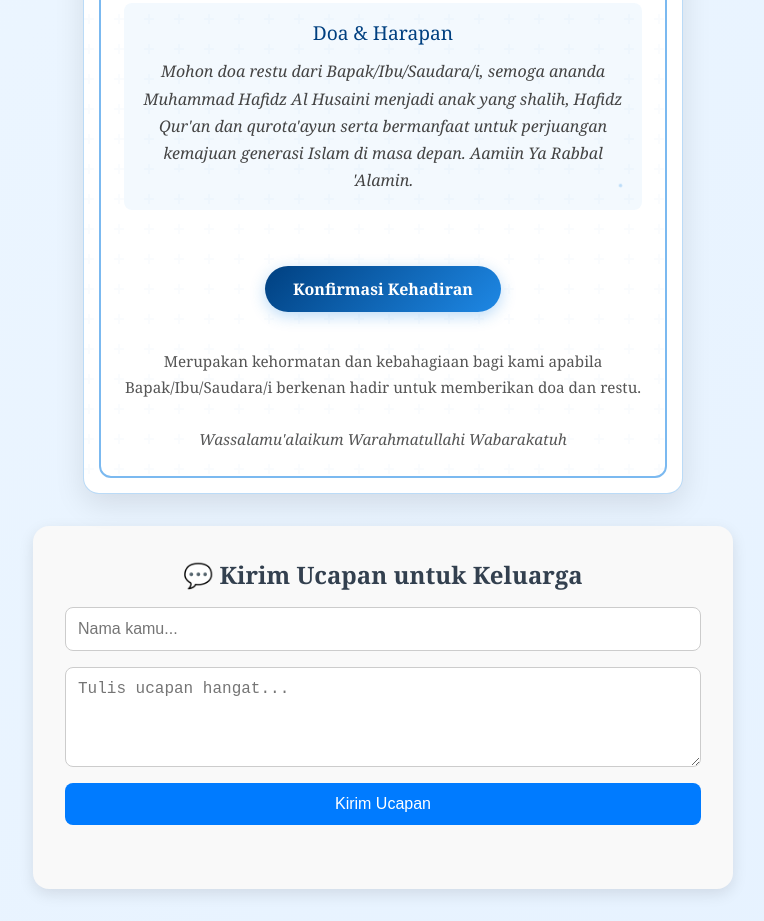
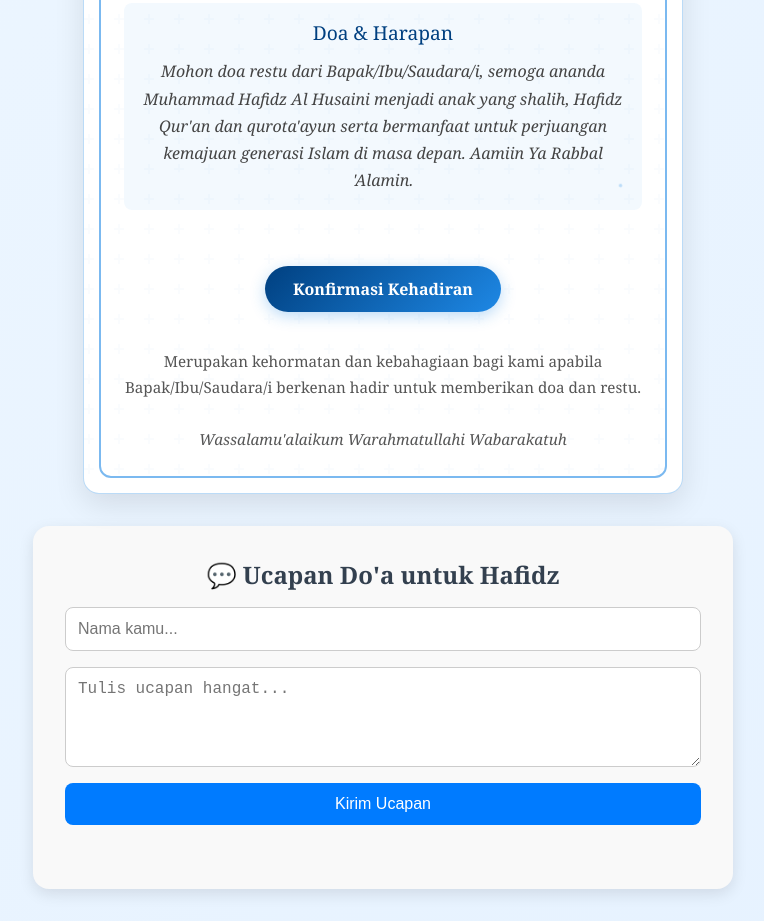
Before and after one commit to Rikipratama/undangan-aqiqah, a plain HTML site: page index.html in a window 1280 px wide. Shown: the part 1579-2500 px from the top of the page, without its empty margins (257-1021 px from the left). Drawn offline with Linux system fonts and the light colour scheme; a web font is replaced by a local one.

Commit message:
Update index.html

```diff
--- a/index.html
+++ b/index.html
@@ -706,7 +706,7 @@
 
 <!-- Komentar Section -->
 <section style="padding: 2rem; background: #f9f9f9; border-radius: 1rem; max-width: 700px; margin: 2rem auto; box-shadow: 0 5px 15px rgba(0,0,0,0.1);">
-  <h2 style="text-align:center; font-size: 1.5rem; margin-bottom: 1rem;">💬 Kirim Ucapan untuk Keluarga</h2>
+  <h2 style="text-align:center; font-size: 1.5rem; margin-bottom: 1rem;">💬 Ucapan Do'a untuk Hafidz</h2>
   <form id="comment-form" style="display: flex; flex-direction: column; gap: 1rem;">
     <input type="text" id="name" placeholder="Nama kamu..." required style="padding: 0.75rem; border-radius: 0.5rem; border: 1px solid #ccc; font-size: 1rem;">
     <textarea id="comment" placeholder="Tulis ucapan hangat..." required style="padding: 0.75rem; border-radius: 0.5rem; border: 1px solid #ccc; font-size: 1rem; min-height: 100px;"></textarea>
```
